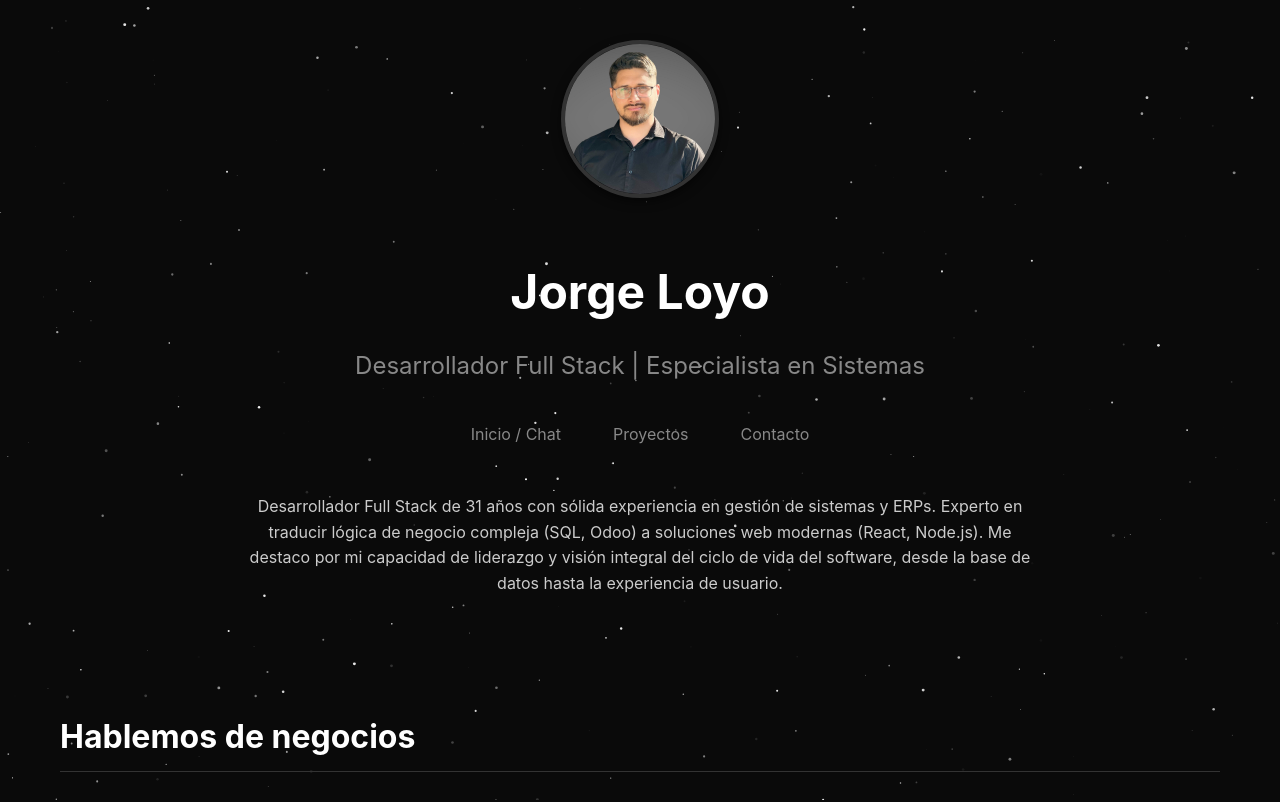
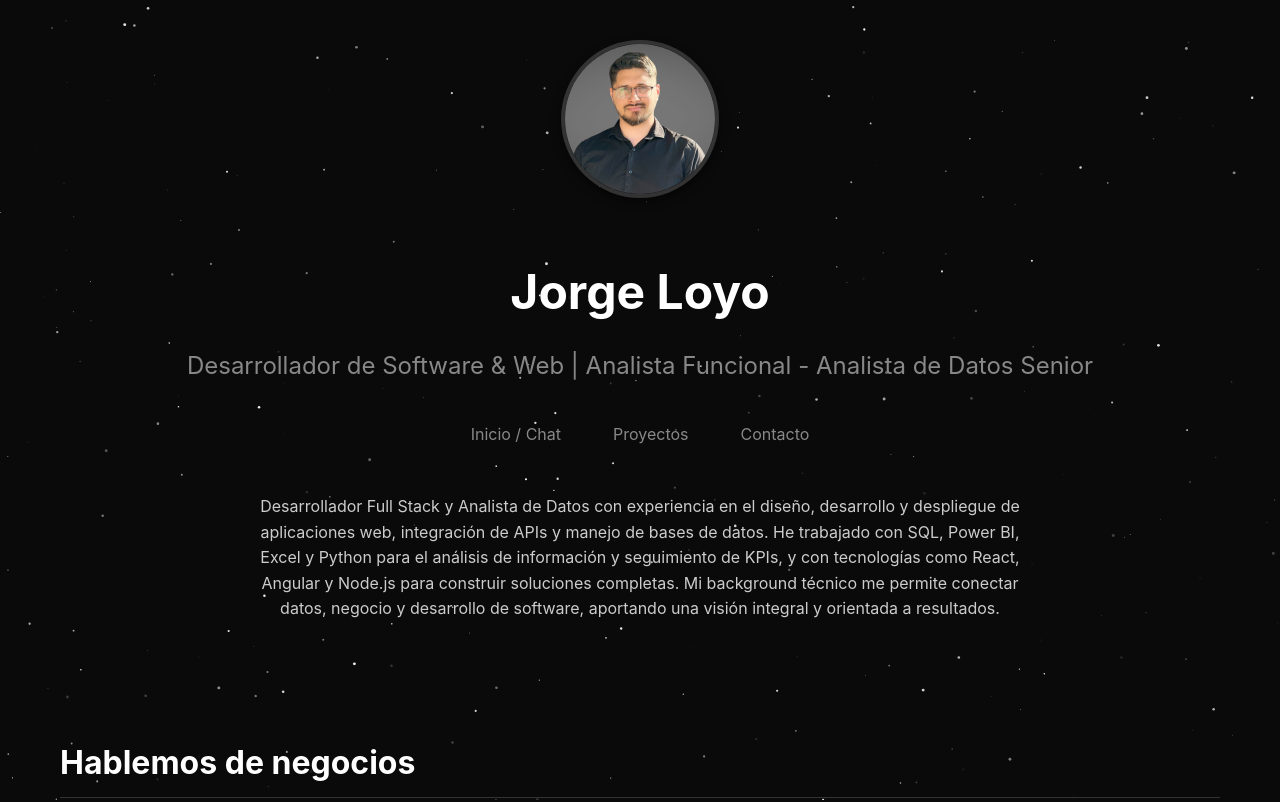
Before and after one commit to Jorge-Loyo/portfolio-jorge, a React (Vite) app: page /contact in a window 1280 px wide. Shown: the top 802 px of the page. Built offline with nearby package versions, Linux system fonts and the light colour scheme.

Commit message:
feat: actualizar datos del CV de Jorge Loyo para reflejar nuevas habilidades y experiencia profesional

```diff
--- a/src/data/cv.js
+++ b/src/data/cv.js
@@ -3,7 +3,7 @@
 export const cvData = {
   profile: {
     name: "Jorge Loyo",
-    role: "Desarrollador Full Stack | Especialista en Sistemas",
+    role: "Desarrollador de Software & Web | Analista Funcional - Analista de Datos Senior",
     location: "San Telmo, CABA, Argentina",
     email: "Jorgenayati@gmail.com",
     phone: "+54 9 11 6557 6344",
@@ -15,7 +15,7 @@ export const cvData = {
     workStatus: "Documentación legal al día para trabajar en Argentina",
 
     summary:
-      "Desarrollador Full Stack de 31 años con sólida experiencia en gestión de sistemas y ERPs. Experto en traducir lógica de negocio compleja (SQL, Odoo) a soluciones web modernas (React, Node.js). Me destaco por mi capacidad de liderazgo y visión integral del ciclo de vida del software, desde la base de datos hasta la experiencia de usuario.",
+      "Desarrollador Full Stack y Analista de Datos con experiencia en el diseño, desarrollo y despliegue de aplicaciones web, integración de APIs y manejo de bases de datos. He trabajado con SQL, Power BI, Excel y Python para el análisis de información y seguimiento de KPIs, y con tecnologías como React, Angular y Node.js para construir soluciones completas. Mi background técnico me permite conectar datos, negocio y desarrollo de software, aportando una visión integral y orientada a resultados.",
   },
 
   socials: [
```
Also changed, not shown: 1 other file (tests, documents, lock files or other folders).
